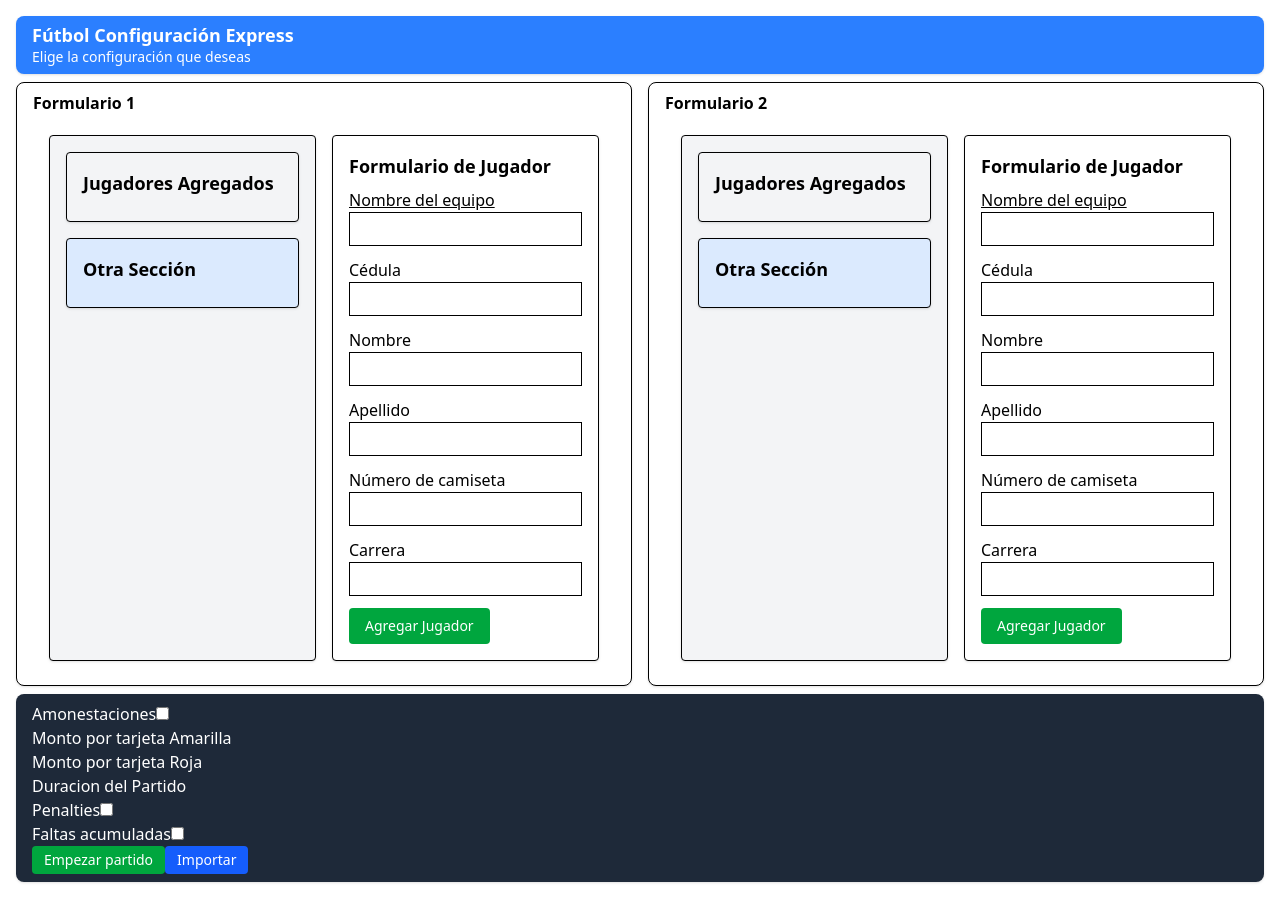
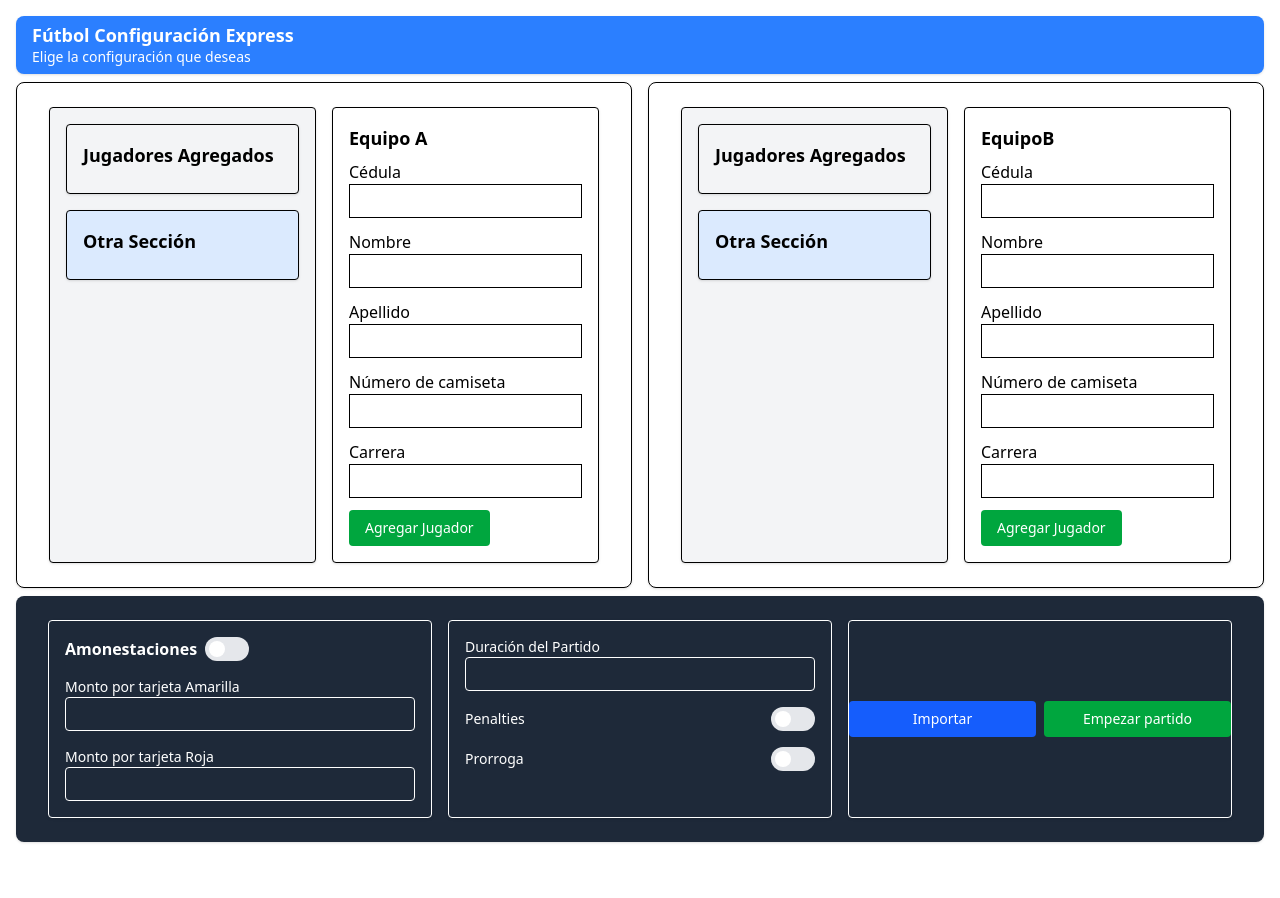
Before and after one commit to xdevofc/MatchVault, a React (Vite) app in the folder MatchVault/: page /express-futbol-config in a window 1280 px wide. After the commit the page ends 858 px from the top, so only its background shows below. Built offline with nearby package versions, Linux system fonts and the light colour scheme.

Commit message:
Configuring layout and working on the forms

```diff
--- a/MatchVault/src/pages/Futbol/ConfiguracionPartido.tsx
+++ b/MatchVault/src/pages/Futbol/ConfiguracionPartido.tsx
@@ -3,33 +3,65 @@ import type React from "react";
 function ConfiguracionPartido(): React.JSX.Element{
     return (
         <>
-             <label>
-                Amonestaciones
-                <input type="checkbox"/>
-                <span className='slider round'></span>
-            </label><br></br>
+        <div className="grid grid-cols-3 gap-4 p-4">
+        {/* Columna 1 */}
+        <div className=" p-4 rounded shadow border flex flex-col space-y-4">
+            <div>
+            <label className="flex items-center space-x-2">
+                <span className="font-semibold">Amonestaciones</span>
+                <label className="relative inline-flex items-center cursor-pointer">
+                <input type="checkbox" className="sr-only peer" />
+                <div className="w-11 h-6 bg-gray-200 peer-focus:outline-none rounded-full peer peer-checked:bg-blue-600"></div>
+                <div className="absolute left-1 top-1 bg-white w-4 h-4 rounded-full transition peer-checked:translate-x-full"></div>
+                </label>
+            </label>
+            </div>
 
-            <label htmlFor="montoAmarilla">Monto por tarjeta Amarilla</label>
-            <input name="montoAmarilla" type="text"/><br></br>
+            <div>
+            <label htmlFor="montoAmarilla" className="block text-sm">Monto por tarjeta Amarilla</label>
+            <input name="montoAmarilla" type="text" className="border px-2 py-1 w-full rounded" />
+            </div>
 
-            <label htmlFor="montoRoja">Monto por tarjeta Roja</label>
-            <input name="montoRoja" type="text"/><br></br>
+            <div>
+            <label htmlFor="montoRoja" className="block text-sm">Monto por tarjeta Roja</label>
+            <input name="montoRoja" type="text" className="border px-2 py-1 w-full rounded" />
+            </div>
+        </div>
 
-            <label htmlFor="duration">Duracion del Partido</label>
-            <input name="duration" type="text"/><br></br>
+        {/* Columna 2 */}
+        <div className="p-4 rounded shadow border flex flex-col space-y-4">
+            <div>
+            <label htmlFor="duration" className="block text-sm">Duración del Partido</label>
+            <input name="duration" type="text" className="border px-2 py-1 w-full rounded" />
+            </div>
 
+            <div className="flex justify-between items-center">
+            <span className="text-sm">Penalties</span>
+            <label className="relative inline-flex items-center cursor-pointer">
+                <input type="checkbox" className="sr-only peer" />
+                <div className="w-11 h-6 bg-gray-200 peer-focus:outline-none rounded-full peer peer-checked:bg-blue-600"></div>
+                <div className="absolute left-1 top-1 bg-white w-4 h-4 rounded-full transition peer-checked:translate-x-full"></div>
+            </label>
+            </div>
 
-             <label>
-               Penalties
-                <input type="checkbox"/>
-                <span className='slider round'></span>
-            </label><br></br>
+            <div className="flex justify-between items-center">
+            <span className="text-sm">Prorroga</span>
+            <label className="relative inline-flex items-center cursor-pointer">
+                <input type="checkbox" className="sr-only peer" />
+                <div className="w-11 h-6 bg-gray-200 peer-focus:outline-none rounded-full peer peer-checked:bg-blue-600"></div>
+                <div className="absolute left-1 top-1 bg-white w-4 h-4 rounded-full transition peer-checked:translate-x-full"></div>
+            </label>
+            </div>
+        </div>
 
-             <label>
-               Faltas acumuladas
-                <input type="checkbox"/>
-                <span className='slider round'></span>
-            </label><br></br>
+        {/* Columna 3 */}
+        <div className="rounded shadow border flex flex-col justify-center space-y-4">
+            <div className="flex gap-2">
+            <button className="w-1/2 bg-blue-600 text-white py-2 rounded text-sm">Importar</button>
+            <button className="w-1/2 bg-green-600 text-white py-2 rounded text-sm">Empezar partido</button>
+            </div>
+        </div>
+    </div>
 
         </>
     )
--- a/MatchVault/src/pages/Futbol/FutbolConfigExpress.tsx
+++ b/MatchVault/src/pages/Futbol/FutbolConfigExpress.tsx
@@ -1,9 +1,30 @@
 import type React from "react";
 import RegisterPlayers from "./RegisterPlayers";
 import ConfiguracionPartido from "./ConfiguracionPartido";
+import { useState } from "react";
+import type { jugador } from '../../types/types';
+
 
 
 function FutbolConfigExpress(): React.JSX.Element{
+
+    const [equipoA, setEquipoA] = useState<jugador[]>([]);
+    const [equipoB, setEquipoB] = useState<jugador[]>([]);
+
+
+    function AgregarEquipoA(jugadorNuevo: jugador) :void {
+
+        setEquipoA(prev => [...prev, jugadorNuevo])
+        console.log("Agregando al equipo A")
+    }
+
+    function AgregarEquipoB(jugadorNuevo: jugador): void{
+        setEquipoB(prev => [...prev, jugadorNuevo])
+        console.log("Agregando al Equipo B")
+    }
+
+
+
 
     return (
         <>
@@ -16,21 +37,25 @@ function FutbolConfigExpress(): React.JSX.Element{
 
             {/* elementos del team#1 */}
             <div className="bg-white px-4 py-2 rounded-lg shadow border">
-                <h2 className="text-base font-semibold mb-1">Formulario 1</h2>
-                <RegisterPlayers />
+                <RegisterPlayers
+                nombreEquipo="Equipo A"
+                onSubmit={AgregarEquipoA}
+                jugadores={equipoA}
+                />
             </div>
 
             {/* elementos del team#2 */}
             <div className="bg-white px-4 py-2 rounded-lg shadow border">
-                <h2 className="text-base font-semibold mb-1">Formulario 2</h2>
-                <RegisterPlayers />
+                <RegisterPlayers
+                 nombreEquipo="EquipoB"
+                 onSubmit={AgregarEquipoB}
+                 jugadores={equipoB}
+                 />
             </div>
 
             {/* Footer */}
             <footer className="col-span-2 bg-gray-800 text-white px-4 py-2 rounded-lg shadow">
                 <ConfiguracionPartido />
-                <button className="bg-green-600 px-3 py-1 rounded text-sm">Empezar partido</button>
-                <button className="bg-blue-600 px-3 py-1 rounded mr-2 text-sm">Importar</button>
             </footer>
             </div>
 
--- a/MatchVault/src/pages/Futbol/RegisterPlayers.tsx
+++ b/MatchVault/src/pages/Futbol/RegisterPlayers.tsx
@@ -1,42 +1,40 @@
 import type React from "react";
 import { useEffect, useState } from "react";
-
-function RegisterPlayers() : React.JSX.Element{
-
-
-    const [nombreJugador, setNombreJugador] = useState("Nombre");
-    const [apellido, setApellido] = useState("Apellido");
-    const [cedula, setCedula] = useState("Cedula");
-    const [nroCamiseta, setNroCamiseta] = useState(0);
-    const [carrera, setCarrera] = useState("Nombre");
+import type { definirEquipos } from '../../types/types';
 
 
 
-    const [jugadores, setJugadores] = useState<Array<{
-        nombreJugador: string,
-        apellido: string,
-        cedula: string,
-        nroCamiseta: number,
-        carrera: string
-    }>>([])
+function RegisterPlayers({nombreEquipo, onSubmit, jugadores }:definirEquipos) : React.JSX.Element {
 
+    const [nombreJugador, setNombreJugador] = useState("");
+    const [apellido, setApellido] = useState("");
+    const [cedula, setCedula] = useState("");
+    const [nroCamiseta, setNroCamiseta] = useState<string | number>("");
+    const [carrera, setCarrera] = useState("");
 
-    function handleAgregarJugador(): void{
+    // Agregando jugadores a sus listas
+    function handleAgregarJugador() :void {
 
-        const nuevoJugador = {
-            nombreJugador,
+        onSubmit({
+            nombre: nombreJugador,
             apellido,
             cedula,
             nroCamiseta,
             carrera
-        }
+        })
 
+        // Limpiando los campos
 
-        setJugadores(prev => [...prev, nuevoJugador])
-
+        setNombreJugador("")
+        setApellido("")
+        setNroCamiseta("")
+        setCarrera("")
+        setCedula("")
     }
 
-    useEffect( ()=> {
+    // Imprimiendo para pruebas
+    useEffect(()=>{
+        console.log("imprimiendo jugadores")
         console.log(jugadores)
     },[jugadores])
 
@@ -51,6 +49,7 @@ function RegisterPlayers() : React.JSX.Element{
                 {/* Aquí iría el listado de jugadores agregados */}
                 <h2 className="text-lg font-semibold mb-2">Jugadores Agregados</h2>
                 {/* ...Listado dinámico aquí... */}
+                { jugadores.map(player => <p key={player.cedula}>{player.nombre}</p>)}
             </div>
 
             <div className="bg-blue-100 p-4 rounded shadow border">
@@ -63,40 +62,41 @@ function RegisterPlayers() : React.JSX.Element{
 
         {/* Div del Form */}
         <div className="bg-white p-4 rounded shadow border">
-            <h2 className="text-lg font-semibold mb-2">Formulario de Jugador</h2>
+            <h2 className="text-lg font-semibold mb-2">{nombreEquipo}</h2>
             <form className="space-y-3">
-            <div>
-                <label htmlFor="nombreEquipo" className="underline block">Nombre del equipo</label>
-                <input name="nombreEquipo" type="text" className="border px-2 py-1 w-full"/>
-            </div>
 
             <div>
                 <label htmlFor="cedula" className="block">Cédula</label>
                 <input name="cedula" type="text" className="border px-2 py-1 w-full"
+                value={cedula}
                 onChange={e => setCedula(e.target.value)}/>
             </div>
 
             <div>
                 <label htmlFor="nombre" className="block">Nombre</label>
                 <input name="nombre" type="text" className="border px-2 py-1 w-full"
+                value={nombreJugador}
                 onChange={e => setNombreJugador(e.target.value)}/>
             </div>
 
             <div>
                 <label htmlFor="apellido" className="block">Apellido</label>
                 <input name="apellido" type="text" className="border px-2 py-1 w-full"
+                value={apellido}
                 onChange={e => setApellido(e.target.value)}/>
             </div>
 
             <div>
                 <label htmlFor="numero-camiseta" className="block">Número de camiseta</label>
                 <input name="numero-camiseta" type="text" className="border px-2 py-1 w-full"
+                value={nroCamiseta}
                 onChange={e => setNroCamiseta(parseInt(e.target.value))}/>
             </div>
 
             <div>
                 <label htmlFor="carrera" className="block">Carrera</label>
                 <input name="carrera" type="text" className="border px-2 py-1 w-full"
+                value={carrera}
                 onChange={e => setCarrera(e.target.value)}/>
             </div>
 
@@ -104,6 +104,7 @@ function RegisterPlayers() : React.JSX.Element{
             onClick={e => {
                 e.preventDefault()
                 handleAgregarJugador()
+
             }}>Agregar Jugador</button>
             </form>
         </div>
--- /dev/null
+++ b/MatchVault/src/types/types.ts
@@ -0,0 +1,16 @@
+
+export type jugador = {
+    nombre: string,
+    apellido: string,
+    cedula: string,
+    nroCamiseta: number | string,
+    carrera: string
+}
+
+
+// Definimos que props recibe mi componente
+export type definirEquipos = {
+    nombreEquipo : string,
+    onSubmit: (jugador:jugador) => void,
+    jugadores: jugador[],
+}
```
